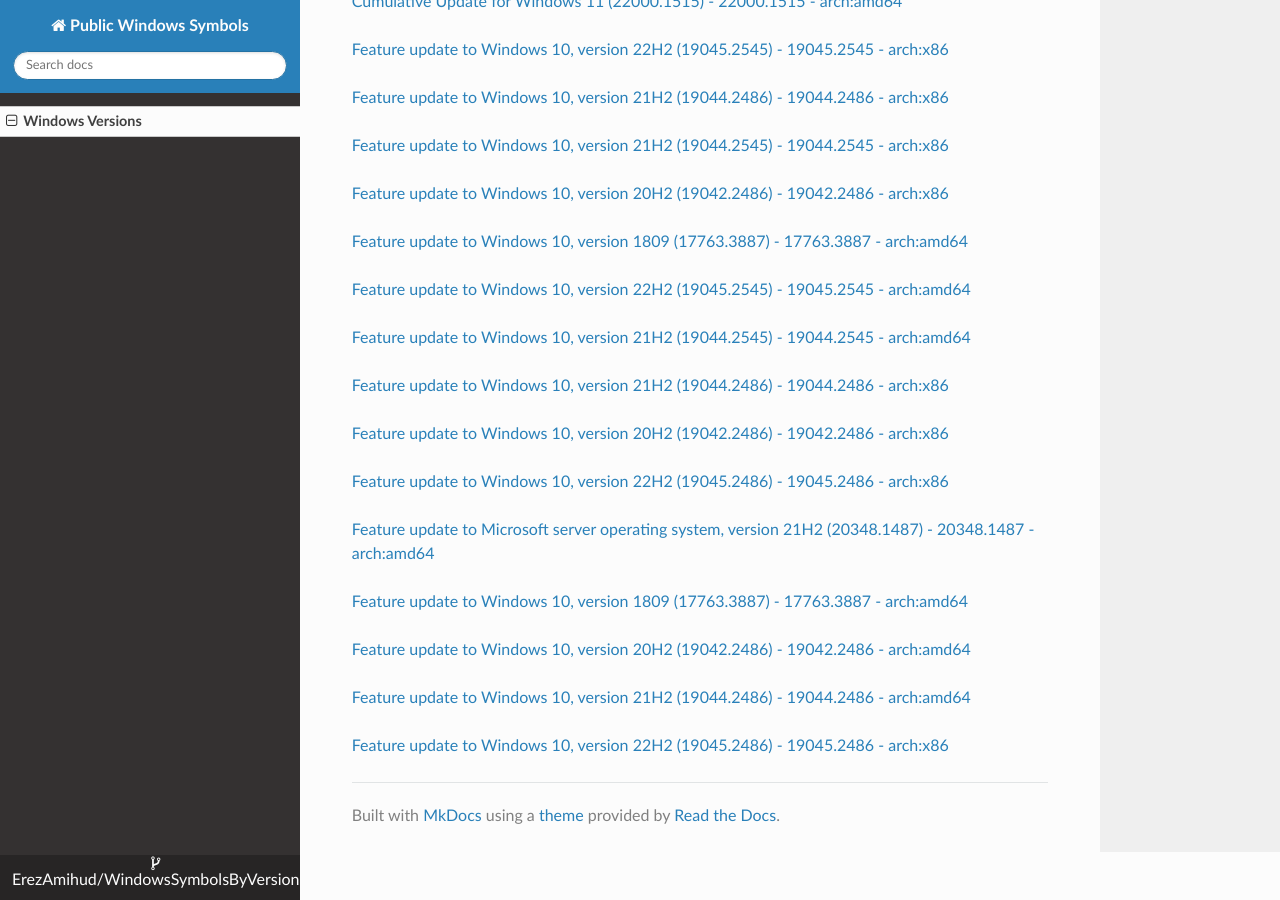
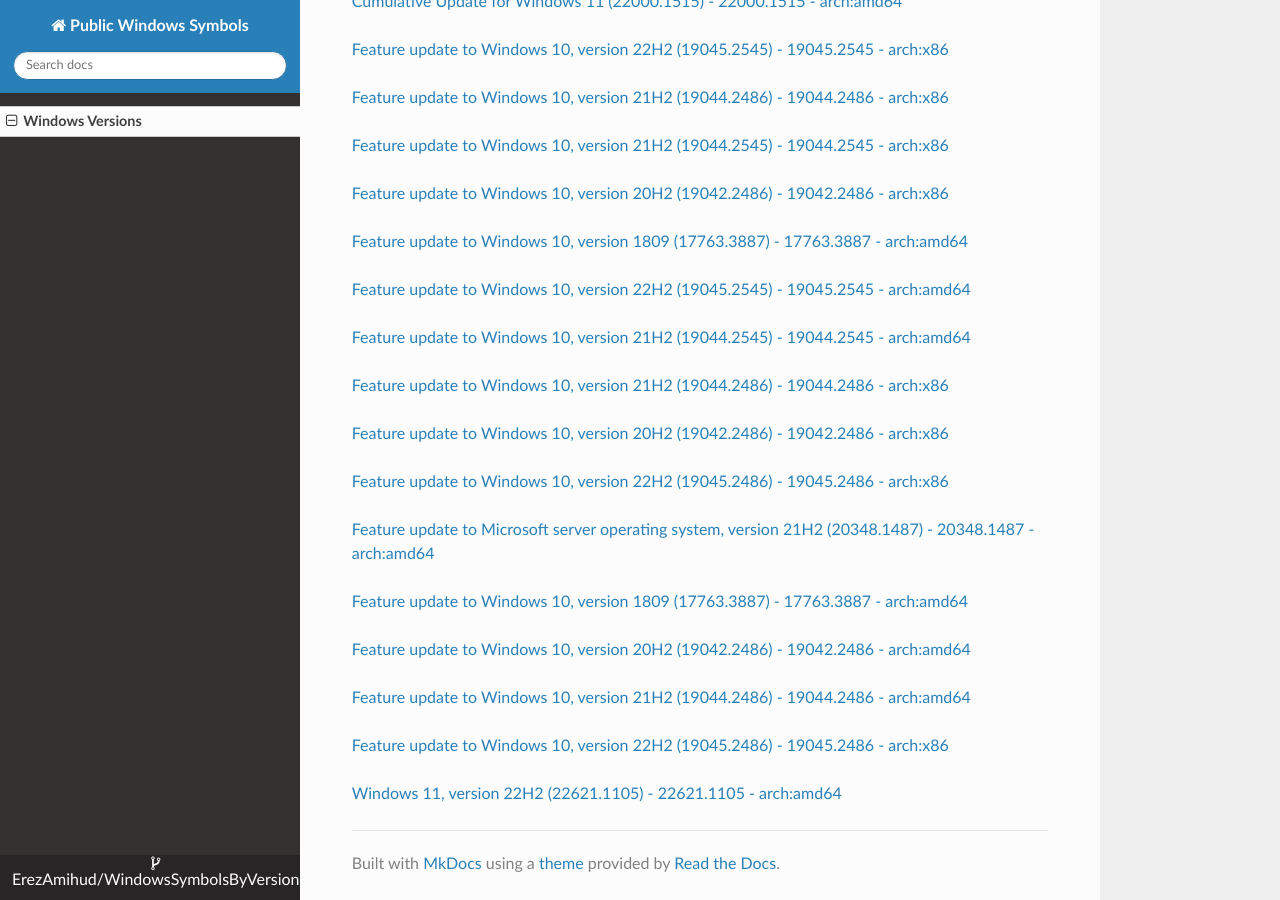
Before and after one commit to ErezAmihud/WindowsSymbolsByVersion, an MkDocs documentation site: the page built from docs/index.md, in a window 1280 px wide and 900 px high, scrolled down 42389 px. Built offline with MkDocs 1.6.1, drawn with Linux system fonts in a browser that asks for light colours; nearby versions of some CDN libraries.

Commit message:
Automated commit, add manifest for bf0c001b-134c-4339-b0e2-aca19beb7787

```diff
--- a/docs/index.md
+++ b/docs/index.md
@@ -2482,3 +2482,6 @@
 
 
 [Feature update to Windows 10, version 22H2 (19045.2486) - 19045.2486 - arch:x86](https://github.com/ErezAmihud/WindowsSymbolsByVersion/blob/main/manifests/1ae36bcf-8ba3-4903-99f7-a2feca72c51b.manifest)
+
+
+[Windows 11, version 22H2 (22621.1105) - 22621.1105 - arch:amd64](https://github.com/ErezAmihud/WindowsSymbolsByVersion/blob/main/manifests/bf0c001b-134c-4339-b0e2-aca19beb7787.manifest)
```
Also changed, not shown: process_builds.json (+1 -1 lines), 1 other file.
